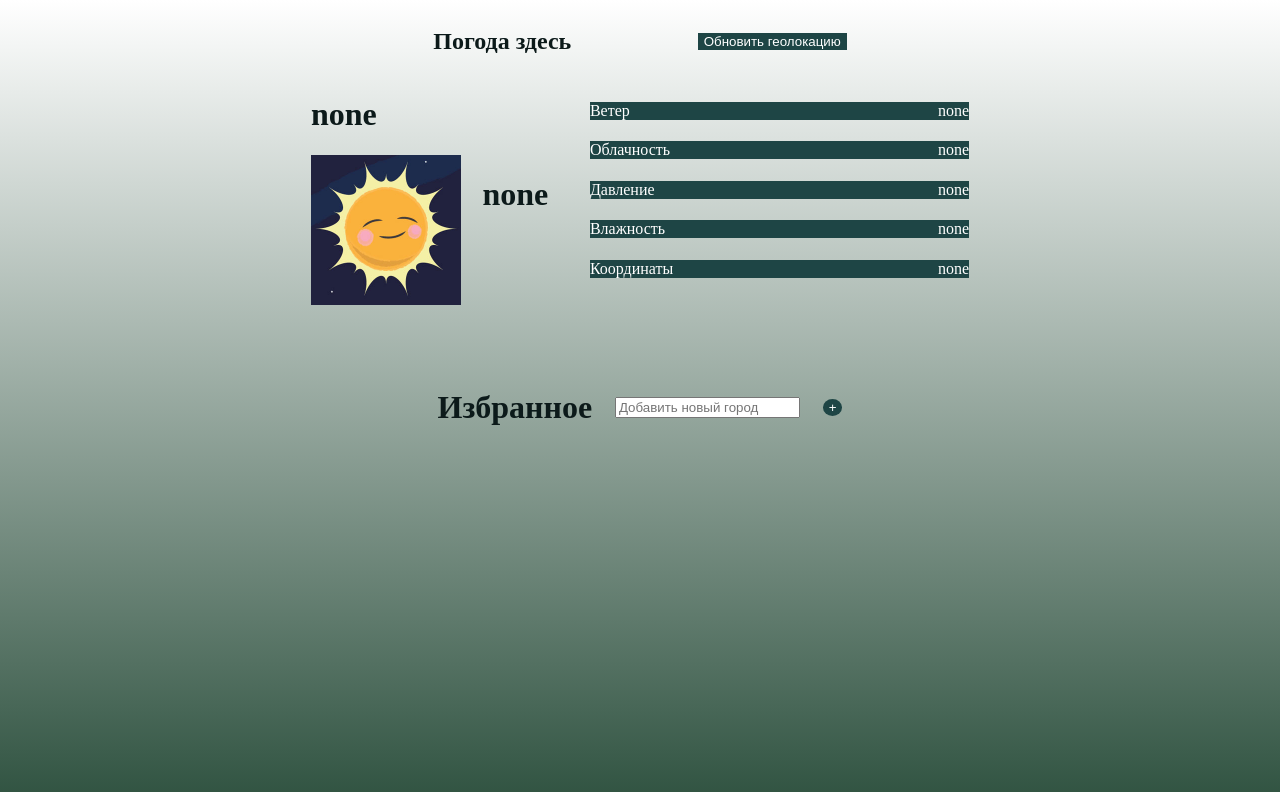
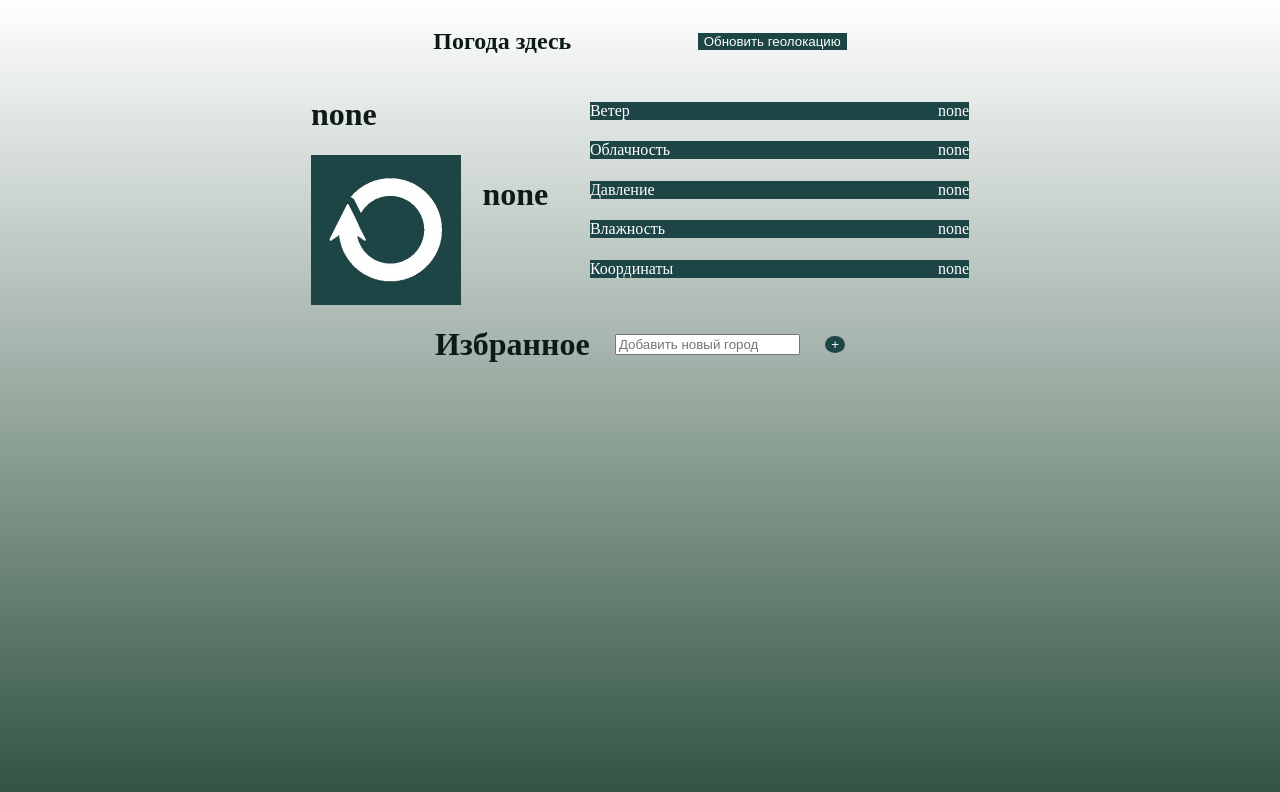
Before and after one commit to IlyaZinovev/IlyaZinovev.github.io, a plain HTML site: page index.html in a window 1280 px wide. Drawn offline with Linux system fonts and the light colour scheme.

Commit message:
Weather icons

```diff
--- a/index.html
+++ b/index.html
@@ -16,7 +16,7 @@
                 <div class="mainCityInfo">
                     <h1 class="cityName">none</h1>
                     <div class="mainCityDescription">
-                        <img class="mainIcon" src="imgs/sun.jpg">
+                        <img class="mainIcon icon" src="imgs/arrow.jpg">
                         <h1 class="temperature">none</h1>
                     </div>
                 </div>
@@ -56,7 +56,7 @@
                         <div class="favouriteCityInfo">
                             <h1 class="cityName">CityName</h1>
                             <h1 class="temperature">???°C</h1>
-                            <img class="favouriteIcon" src="imgs/sun.jpg">
+                            <img class="favouriteIcon icon" src="imgs/arrow.jpg">
                             <button class="delete">x</button>
                         </div>
                         <ul>
--- a/script.js
+++ b/script.js
@@ -72,6 +72,7 @@ function FillCity(data, city)
     city.querySelector(".pressure").innerHTML = data["current"]["pressure_mb"] + " MilliBars";
     city.querySelector(".humidity").innerHTML = data["current"]["humidity"] + "%";
     city.querySelector(".coordinates").innerHTML = data["location"]["lat"] + ", " + data["location"]["lon"];
+    city.querySelector(".icon").src = "https:" + data["current"]["condition"]["icon"];
 }
 
 function CreateFavouriteCity(data)
--- a/style.css
+++ b/style.css
@@ -87,7 +87,7 @@ button
 }
 .favouritesHead
 {
-    margin: 5%;
+    margin:0;
 }
 .find
 {
```
Also changed, not shown: imgs/sun.jpg (deleted).
